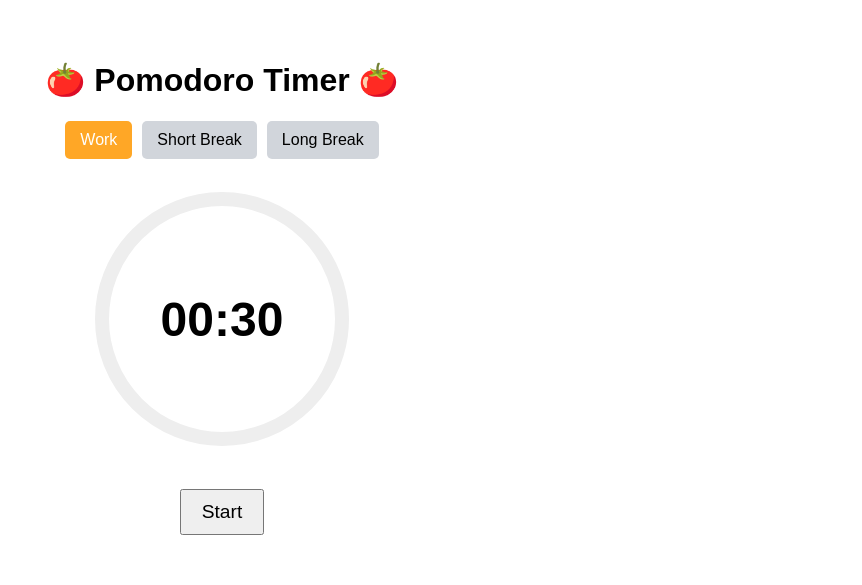
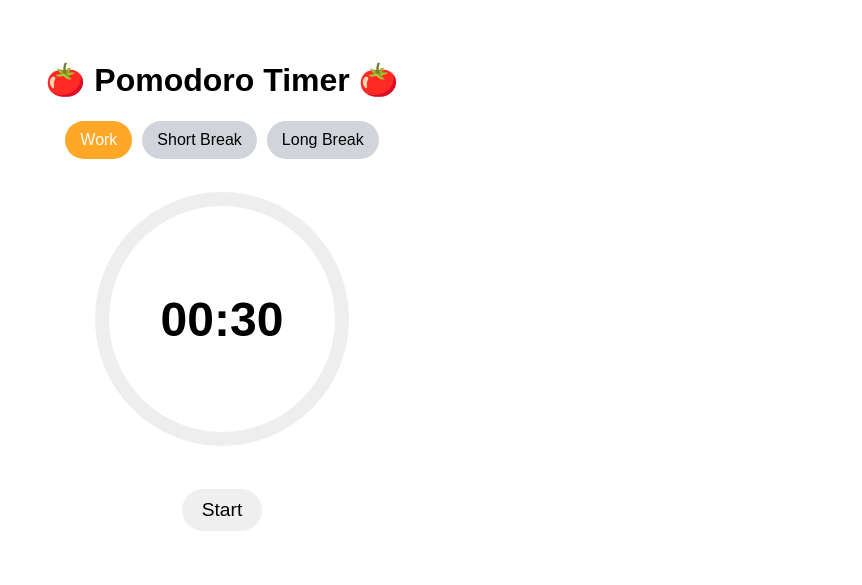
Before and after one commit to Maxibear18/pomodorotimer, a React (Create React App) app in the folder pomodoro-timer/: page / in a window 1280 px wide. Shown: the top 585 px of the page, without its empty margins (418-1280 px from the left). Built offline with nearby package versions, Linux system fonts and the light colour scheme.

Commit message:
made the buttons rounded

```diff
--- a/pomodoro-timer/src/Timer.css
+++ b/pomodoro-timer/src/Timer.css
@@ -32,6 +32,11 @@
   background-color: #f87171;
 }
 
+/* Round all buttons */
+button {
+  border-radius: 999px;
+}
+
 .mode-buttons {
   margin-bottom: 20px;
 }
@@ -42,7 +47,7 @@
   font-size: 1rem;
   background-color: #d1d5db;
   border: none;
-  border-radius: 5px;
+  border-radius: 999px;
   cursor: pointer;
   color: black;
   transition: background-color 0.3s ease;
@@ -113,6 +118,8 @@
   font-size: 1.2rem;
   margin: 0 10px;
   cursor: pointer;
+  border-radius: 999px;
+  border: none;
 }
 
 .version-label {
```
